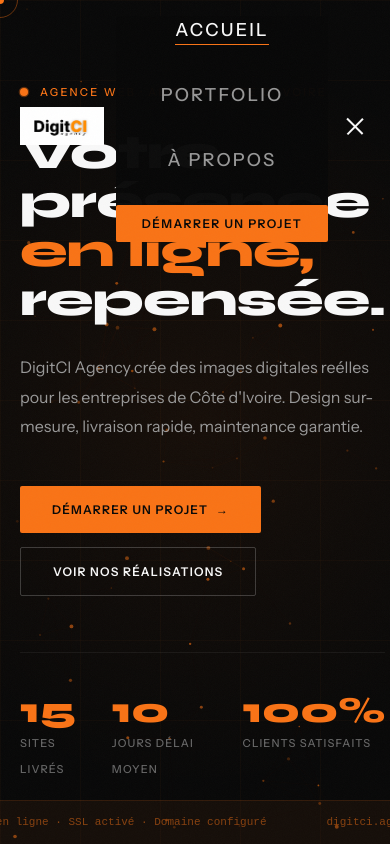
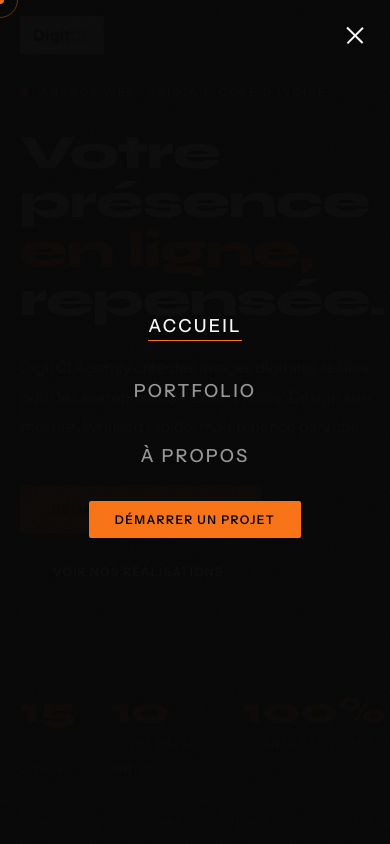
Before and after one commit to dyse85/digitci-website, a plain HTML site: page frontend/index.html in a window 390 px wide. Both pictures are taken after a click on the element 355 px from the left and 35 px from the top of the page. Shown: the top 844 px of the page. Drawn offline with Linux system fonts and the light colour scheme.

Commit message:
Update style.css

```diff
--- a/frontend/style.css
+++ b/frontend/style.css
@@ -232,7 +232,7 @@ a { text-decoration: none; color: inherit; }
   .burger { display: flex; }
   .nav-links {
     display: none;
-    position: relative; inset: 0;
+    position: fixed; inset: 0;
     background: rgba(8,8,8,0.98);
     flex-direction: column;
     justify-content: center; align-items: center;
```
